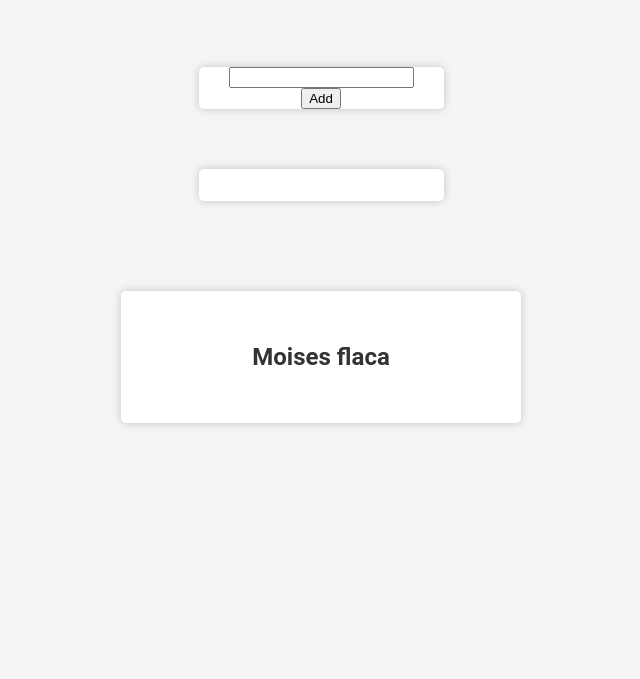
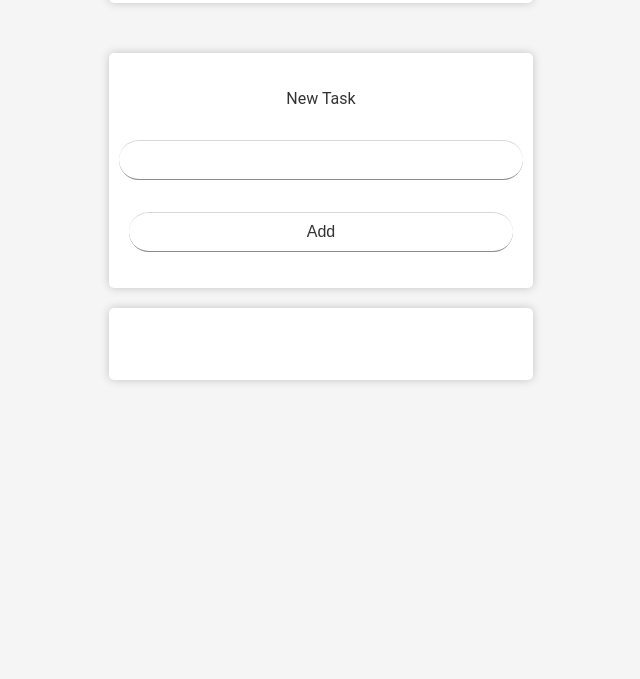
Before and after one commit to RosmeoP/PracticeWM, a plain HTML site: page TaskList/index.html in a window 1280 px wide. Shown: the part 121-800 px from the top of the page, without its empty margins (319-959 px from the left). Drawn offline with Linux system fonts and the light colour scheme.

Commit message:
add style components v:

```diff
--- /dev/null
+++ b/TaskList/css.js
@@ -0,0 +1 @@
+export default {};
--- a/TaskList/index.html
+++ b/TaskList/index.html
@@ -10,16 +10,19 @@
 </head>
 
 <body>
-    <section>
-        <header>
-            <h1>Task List</h1>
-        </header>
-    </section>
-    <main>
+    <nav class="layout">
         <section>
-            <label for="taskInput"></label>
-            <input type="text" name="taskInput" id="taskInput">
-            <button onclick="addTask()">Add</button>
+            <header>
+                <h1>Task List</h1>
+            </header>
+        </section>
+    </nav>
+
+    <main class="layout">
+        <section>
+            <label for="taskInput">New Task</label>
+            <input type="text" name="taskInput" id="taskInput" class="input-primary">
+            <button onclick="addTask()" class="btn-primary">Add</button>
         </section>
         <section>
             <ul id="tasksList">
@@ -30,9 +33,7 @@
         <script src="./index.js"></script>
     </main>
 
-    <section>
-        <p><h1>Moises flaca</h1></p>
-    </section>
+
 </body>
 
 </html>
--- a/TaskList/index.js
+++ b/TaskList/index.js
@@ -79,13 +79,14 @@ const FactoryTask = (titleTask, values = null) => {
 const FactoryElement = (text, element, options = null) => {
   const fatherNode = document.createElement(element);
   const textNode = document.createTextNode(text);
+  fatherNode.appendChild(textNode);
+
   if (options != null) {
     for (const key in options) {
       fatherNode.setAttribute(key, options[key]);
     }
   }
 
-  fatherNode.appendChild(textNode);
   return fatherNode;
 };
 
--- a/TaskList/main.css
+++ b/TaskList/main.css
@@ -10,10 +10,16 @@ body{
     justify-content: center;
     flex-direction: column;
 }
+label{
+    font-size: 16px;
+    color: #333;
+    margin: 1rem;
+    display: block;
+}
 section{
     width: 100%;
-    max-width: 400px;
-    margin: 30px;
+    margin: 10px;
+    padding: 20px;
     background-color: #fff;
     border-radius: 5px;
     box-shadow: 0 0 10px rgba(0,0,0,0.2);
@@ -22,10 +28,38 @@ section{
     flex-direction: column;
     justify-content: center;
 }
-main{
+
+.input-primary{
+    width: 100%;
+    padding: 10px;
+    border: none;
+    margin: 1rem;
+    border-radius: 30px;
+    border-top: 1px solid #d8d8d8;
+    border-bottom: 1px solid #8d8d8d;
+    outline: none;
+    font-size: 16px;
+}
+.btn-primary{
+    width: 100%;
+    padding: 10px;
+    border: none;
+    border-radius: 30px;
+    border-top: 1px solid #d8d8d8;
+    border-bottom: 1px solid #8d8d8d;
+    outline: none;
+    font-size: 16px;
+    margin: 1rem;
+    background-color: #fff;
+    color: #333;
+    cursor: pointer;
+}
+.layout{
     display: flex;
     align-items: center;
     justify-content: center;
     flex-direction: column;
-    padding: 30px;
+    padding: 10px;
+    margin: 5px;
+    min-width: 30%;
 }
--- a/TaskList/uuidv4.js
+++ b/TaskList/uuidv4.js
@@ -1,4 +1,5 @@
-function uuidv4() {
+export default {
+  uuid: function () {
     return "xxxxxxxx-xxxx-4xxx-yxxx-xxxxxxxxxxxx".replace(/[xy]/g, (c) => {
       // eslint-disable-next-line no-bitwise
       const r = (Math.random() * 16) | 0;
@@ -6,4 +7,5 @@ function uuidv4() {
       const v = c === "x" ? r : (r & 0x3) | 0x8;
       return v.toString(16);
     });
-}
+  },
+};
```
Lines whose indentation alone changed are shown as unchanged.
